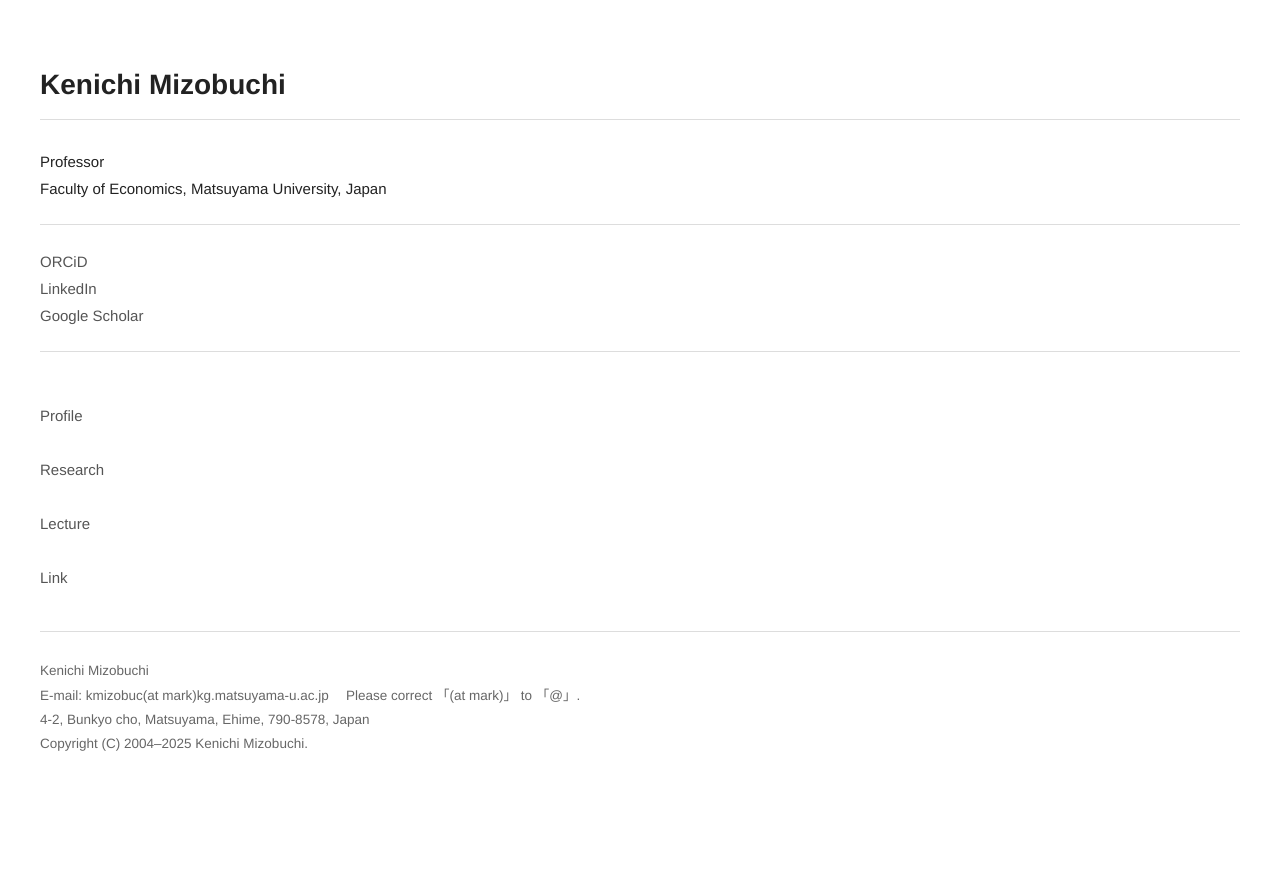
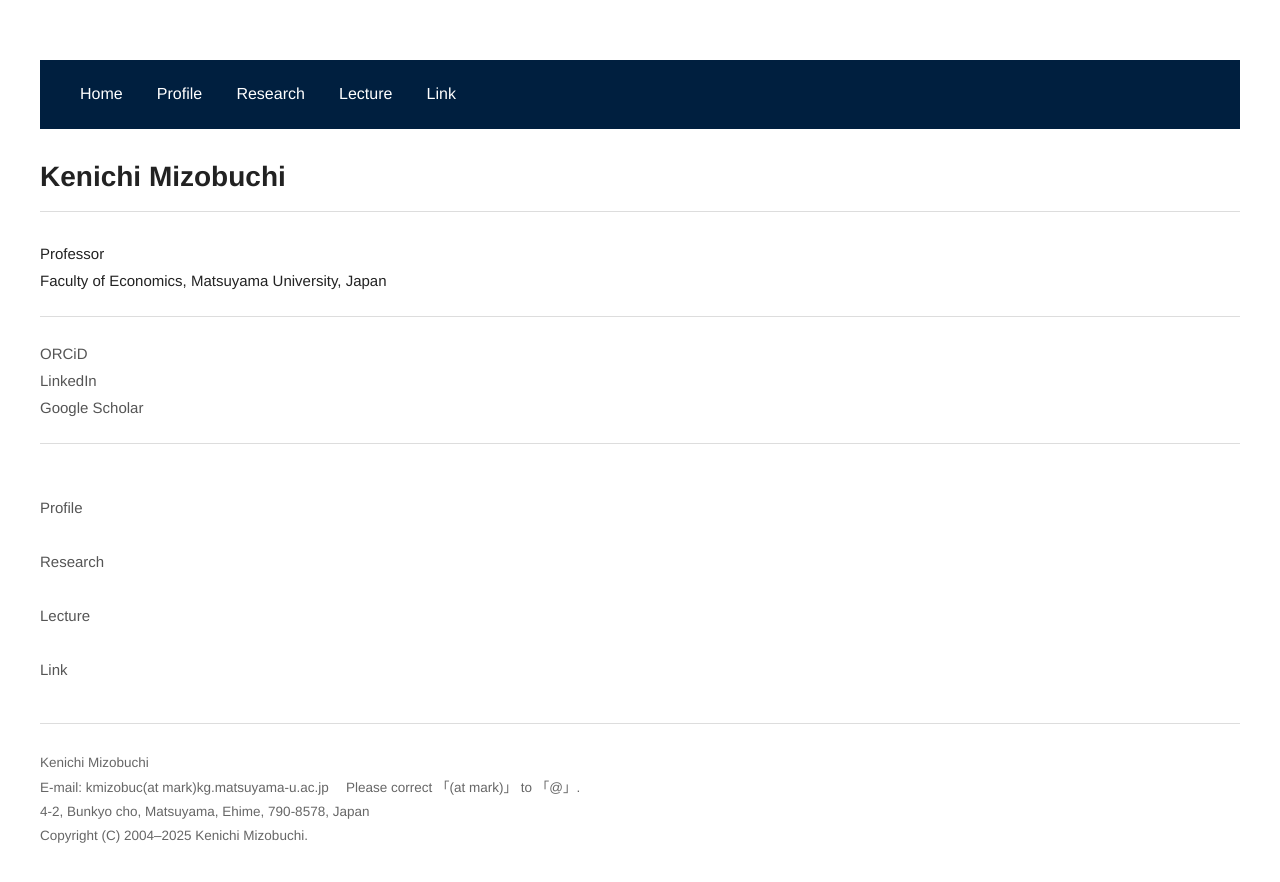
Before and after one commit to kenmizobuchi/kenmizobuchi.github.io, a plain HTML site: page index.html in a window 1280 px wide. Before the commit the page ends 816 px from the top, so only its background shows below. Drawn offline with Linux system fonts and the light colour scheme.

Commit message:
Update index.html

```diff
--- a/index.html
+++ b/index.html
@@ -3,6 +3,16 @@
 <head>
   <meta charset="UTF-8">
   <title>Kenichi Mizobuchi</title>
+
+<div class="navbar">
+  <a href="index.html">Home</a>
+  <a href="profile.html">Profile</a>
+  <a href="research.html">Research</a>
+  <a href="lecture.html">Lecture</a>
+  <a href="link.html">Link</a>
+</div>
+
+
 <style>
   body {
     font-family: "Hiragino Maru Gothic ProN", "Hiragino Kaku Gothic ProN", "Yu Gothic", "Helvetica Neue", Arial, sans-serif;
@@ -46,6 +56,27 @@
     border-top: 1px solid #ddd;
     padding-top: 1em;
   }
+.navbar {
+  background-color: #001f3f; /* 濃い紺 */
+  overflow: hidden;
+  padding: 20px 40px; /* 上下・左右の余白で帯の太さ調整 */
+}
+
+/* 各リンクのデザイン */
+.navbar a {
+  color: #fff; /* 白文字 */
+  text-decoration: none;
+  margin-right: 30px; /* リンク間のスペース */
+  font-weight: 500;
+  font-size: 16px;
+}
+
+/* ホバー時（マウスを乗せたとき） */
+.navbar a:hover {
+  text-decoration: underline;
+  opacity: 0.85;
+}
+
 </style>
 </head>
 
```
